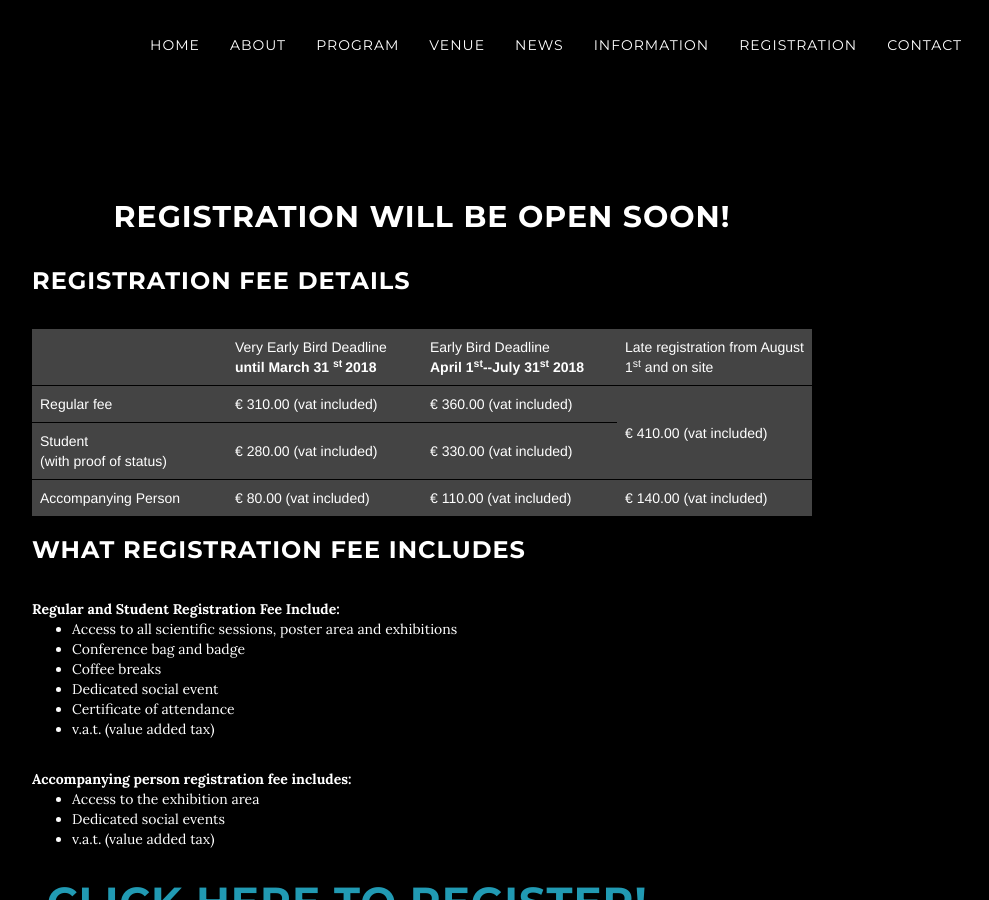
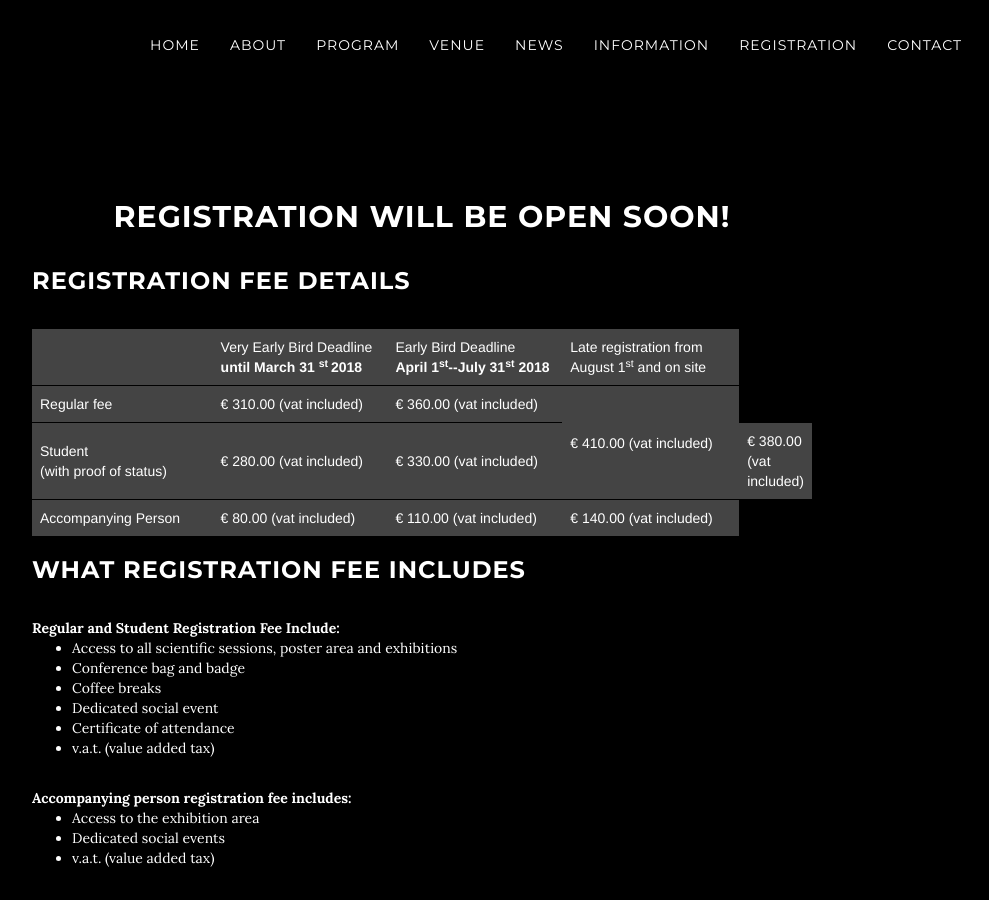
Before and after one commit to breakingthelimits/supereddington2018, a Jekyll site: the page built from registration/index.html, in a window 1280 px wide and 900 px high. Shown: the whole window, without its empty margins (233-1222 px from the left). Built offline with Jekyll 4.4.1, drawn with Linux system fonts in a browser that asks for light colours.

Commit message:
Update index.html

```diff
--- a/registration/index.html
+++ b/registration/index.html
@@ -50,8 +50,7 @@ title: Registration will be open soon!
               </TD>
               <TD class="layout_td" rowSpan="2">
                 € 410.00 (vat included)
-
-              </TD>
+            </TD>
             </TR>
             <TR>
               <TD class="layout_td">
@@ -64,6 +63,10 @@ title: Registration will be open soon!
               </TD>
               <TD class="layout_td">
                 € 330.00 (vat included)
+              </TD>
+              </TD>
+              <TD class="layout_td">
+                € 380.00 (vat included)
               </TD>
             </TR>
             <TR>
```
